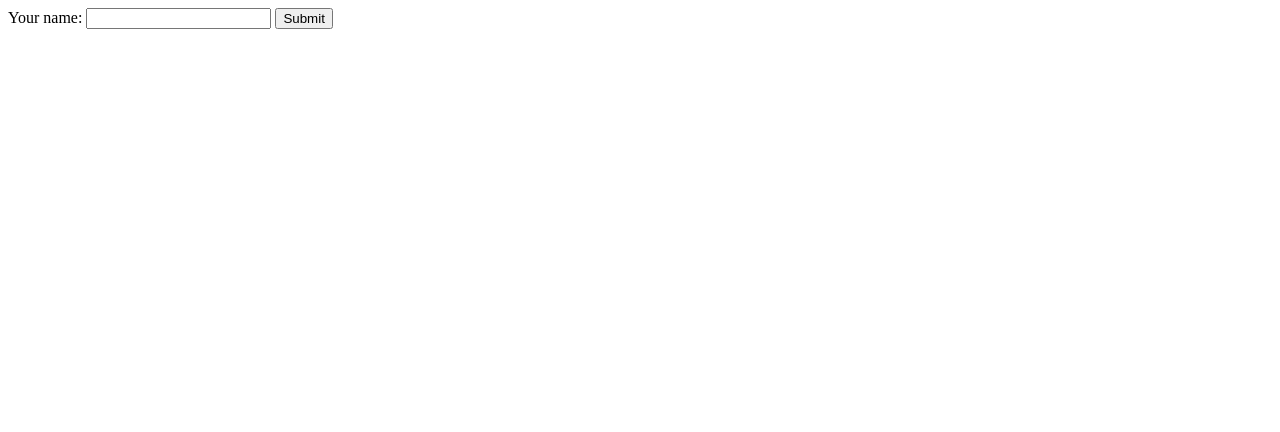
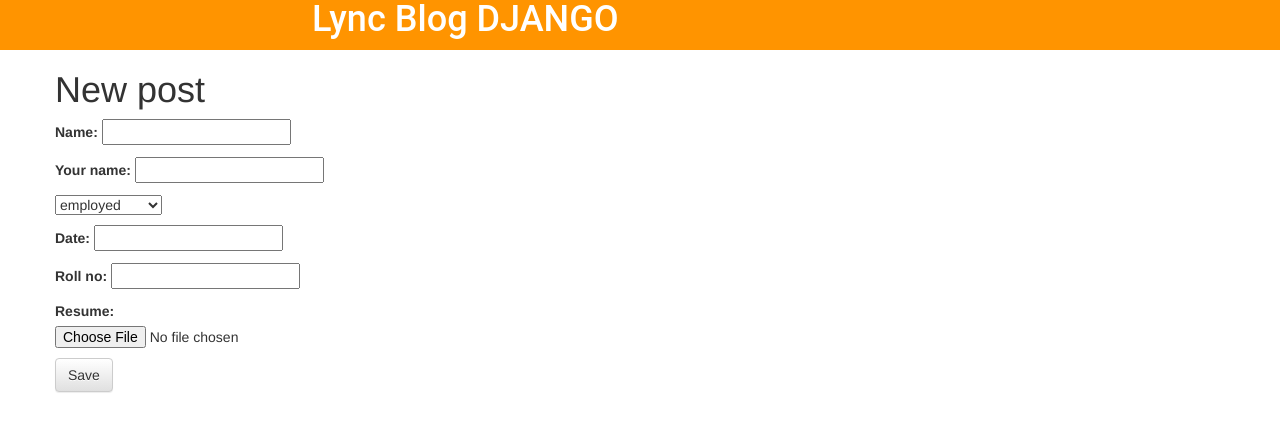
Before and after one commit to junaid238/djangoKP, a Django app: page /name_form in a window 1280 px wide. Shown: the top 432 px of the page. Run offline with Django 3.2, Linux system fonts and the light colour scheme; some libraries are stand-ins or nearby versions.

Commit message:
Forms class

```diff
--- a/djkp/djkp/settings.py
+++ b/djkp/djkp/settings.py
@@ -38,6 +38,7 @@
     'django.contrib.messages',
     'django.contrib.staticfiles',
     'kpapp',
+    'rest_framework_swagger',
 ]
 
 MIDDLEWARE = [
--- a/djkp/kpapp/forms.py
+++ b/djkp/kpapp/forms.py
@@ -1,4 +1,38 @@
 from django import forms
+from .models import Article , Student_obj
+STATUS_CHOICES = (
+    (1, ("employed")),
+    (2, ("not employed")),
+    (3, ("student")),
+    (4, ("None")),
+    (5, ("others"))
+)
 
-class NameForm(forms.Form):
-    your_name = forms.CharField(label='Your name', max_length=100)
+EMP_STATUS = (
+    ( 1,("Programmer")),
+    ( 2, ("Lead")),
+    ( 3, ("Manager")),
+    ( 4, ("BA")),
+    ( 5, ("others"))
+)
+class NameForm(forms.ModelForm):
+	class Meta:
+		model = Student_obj
+		fields = ('name', )
+	your_name = forms.CharField(label='Your name', max_length=100)
+	status = forms.ChoiceField(choices = STATUS_CHOICES, label="", initial='', widget=forms.Select(), required=True)
+	date = forms.DateTimeField()
+	roll_no = forms.DecimalField()
+	resume = forms.FileField()
+
+class DemoForm(forms.Form):
+	employee = forms.CharField(label='Your name', max_length=100)
+	status = forms.ChoiceField(choices = EMP_STATUS, label="", initial='', widget=forms.Select(), required=True)
+	DOJ = forms.DateTimeField()
+
+
+
+class ArticleForm(forms.ModelForm):
+	class Meta:
+		model = Article
+		fields = ('title', 'text')
--- a/djkp/kpapp/models.py
+++ b/djkp/kpapp/models.py
@@ -1,6 +1,5 @@
 from django.db import models
 from django.utils import timezone
-
 # Create your models here.
 #syntax my_field_name = models.CharField(max_length=20, help_text="Enter field documentation")
 
@@ -17,7 +16,12 @@
 	def __str__(self):
 		return self.title
 
-
+class Student_obj(models.Model):
+    created_date = models.DateTimeField(
+			default=timezone.now)
+    name = models.CharField(max_length=200)
+    def __str__(self):
+        return self.name
 
 class Schools(models.Model):
 	name = models.CharField(max_length=30)
--- a/djkp/kpapp/templates/kpapp/base.html
+++ b/djkp/kpapp/templates/kpapp/base.html
@@ -1,21 +1,21 @@
-<!DOCTYPE html>
 {% load staticfiles %}
 <html>
  <head>
 
 
-		  <title>Digital Lync Tech Blog</title>
-		  <link rel="stylesheet" href="{% static 'css/first.css' %}">
+	  <title>Digital Lync Tech Blog</title>
+	  <link rel="stylesheet" href="{% static 'css/first.css' %}">
 
-		  <link rel="stylesheet" href="//maxcdn.bootstrapcdn.com/bootstrap/3.2.0/css/bootstrap.min.css">
-		  <link rel="stylesheet" href="//maxcdn.bootstrapcdn.com/bootstrap/3.2.0/css/bootstrap-theme.min.css">
-		  <link href='//fonts.googleapis.com/css?family=Lobster&subset=latin,latin-ext' rel='stylesheet' type='text/css'>
+	  <link rel="stylesheet" href="https://maxcdn.bootstrapcdn.com/bootstrap/3.3.7/css/bootstrap.min.css">
+
+	  <link rel="stylesheet" href="//maxcdn.bootstrapcdn.com/bootstrap/3.2.0/css/bootstrap-theme.min.css">
+	  <link href='//fonts.googleapis.com/css?family=Lobster&subset=latin,latin-ext' rel='stylesheet' type='text/css'>
 
 
 	 </head>
 <body>
 	<div class="demo ">
-	 	<h1 class="demo"><a href="/">Lync Blog DJANGO </a></h1>
+		<h1 class="demo"><a href="/">Lync Blog DJANGO </a></h1>
 	</div>
 
 
--- a/djkp/kpapp/templates/kpapp/name_form.html
+++ b/djkp/kpapp/templates/kpapp/name_form.html
@@ -1,7 +1,22 @@
-<form action="/name_form/" method="post">
+{% extends 'kpapp/base.html' %}
+
+{% block content %}
+    <h1>New post</h1>
+    <form method="POST" class="post-form">
+        {% csrf_token %}
+        {{ form.as_p }}
+        <button type="submit" class="save btn btn-default">Save</button>
+    </form>
+{% endblock %}
+
+
+<!-- <form action="/name_form/" method="post">
     {% csrf_token %}
     <label for="your_name">Your name: </label>
     <input id="your_name" type="text" name="your_name" value="{{ current_name }}">
 
+    {{form.as_p}}
     <input type="submit" value="Submit" />
 </form>
+
+ -->
--- a/djkp/kpapp/urls.py
+++ b/djkp/kpapp/urls.py
@@ -3,13 +3,13 @@
 from . import views
 from kpapp.views import ClassBV
 urlpatterns = [
-	url(r'^$' , views.first_method , name = 'first_method'),
+	# url(r'^$' , views.first_method , name = 'first_method'),
+	url(r'^$' , views.schema_view ),
 	url(r'dummy' , views.dummy_method , name = 'dummy_method'),
 	url(r'name_form' , views.get_name , name = 'name_form'),
-	#url(r'thanks' , views.thanks , name = 'thanks'),
- 	url(r'school_list' , views.school_list , name = 'school_list'),
- 	url(r'cbv' , ClassBV.as_view() , name = 'cbv'),
-
-
-
+	url(r'^single_article/(?P<pk>\d+)/$', views.single_article, name='single_article'),
+	url(r'school_list' , views.school_list , name = 'school_list'),
+	url(r'cbv' , ClassBV.as_view() , name = 'cbv'),
+	url(r'^add_new/$', views.add_new, name='add_new'),
+	url(r'^demo/$', views.demo, name='demo'),
 ]
--- a/djkp/kpapp/views.py
+++ b/djkp/kpapp/views.py
@@ -1,14 +1,21 @@
 from django.shortcuts import render,get_object_or_404
 from django.http import HttpResponse ,HttpResponseRedirect
-from .models import Article , Schools
+from .models import Article , Schools ,Student_obj
 from django.contrib.auth.models import User
 from django.views import View
 from .forms import NameForm
 from bs4 import BeautifulSoup
 import requests
+from .forms import ArticleForm
+from .forms import DemoForm
+from django.utils import timezone
+from rest_framework_swagger.views import get_swagger_view
+
+schema_view = get_swagger_view(title='DigitalLync API')
+
+
 def first_method(request):
 	# return HttpResponse("Hello people")
-
 	url = "https://www.forbes.com/sites/danielnewman/2018/01/16/top-18-tech-trends-at-ces-2018/#4dfeb833452f"
 	page = requests.get(url)
 	slashparts = url.split('/')
@@ -57,9 +64,39 @@
 	if request.method == 'POST':
 		form = NameForm(request.POST)
 		if form.is_valid():
+			student = form.save(commit=False)
+			student.save()
+
 			htm = "<html><head><title>Thanks </title></head><body><center >Thanks </center></body></html>"
 			return HttpResponse(htm)
+		else:
+			return HttpResponse("wrong")
 	else:
 		form = NameForm()
 
 	return render(request, 'kpapp/name_form.html', {'form': form})
+
+def add_new(request):
+	if request.method == "POST":
+		form = ArticleForm(request.POST)
+		if form.is_valid():
+			post = form.save(commit=False)
+			post.author = request.user
+			post.published_date = timezone.now()
+			post.save()
+			return HttpResponse('Thanks for posting')
+	else:
+		form = ArticleForm()
+	return render(request, 'kpapp/add_article.html', {'form': form})
+
+def demo(request):
+	if request.method == "POST":
+		form = DemoForm(request.POST)
+		if form.is_valid():
+			emp = form.save(commit=False)
+
+			return HttpResponse('Thanks for posting')
+
+	else:
+		form = DemoForm()
+	return render(request, 'kpapp/employee.html', {'form': form})
```
Also changed, not shown: djkp/djkp/variables.txt (deleted, +0 -83 lines), djkp/kpapp/templates/kpapp/add_article.html (added, +10 -0 lines), djkp/kpapp/templates/kpapp/employee.html (added, +10 -0 lines), djkp/kpapp/migrations/0007_student_obj.py (added).
